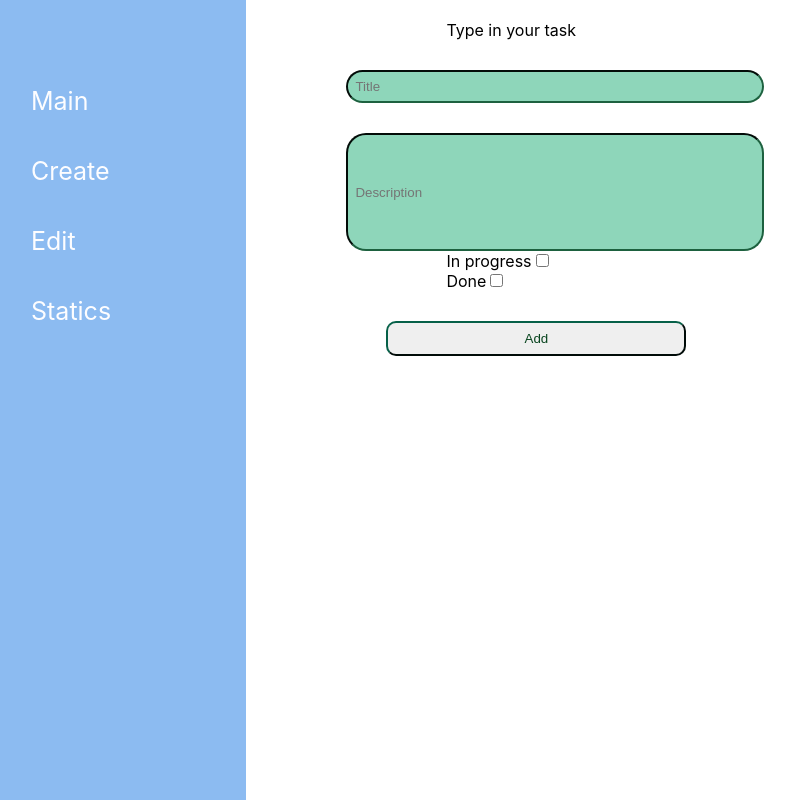
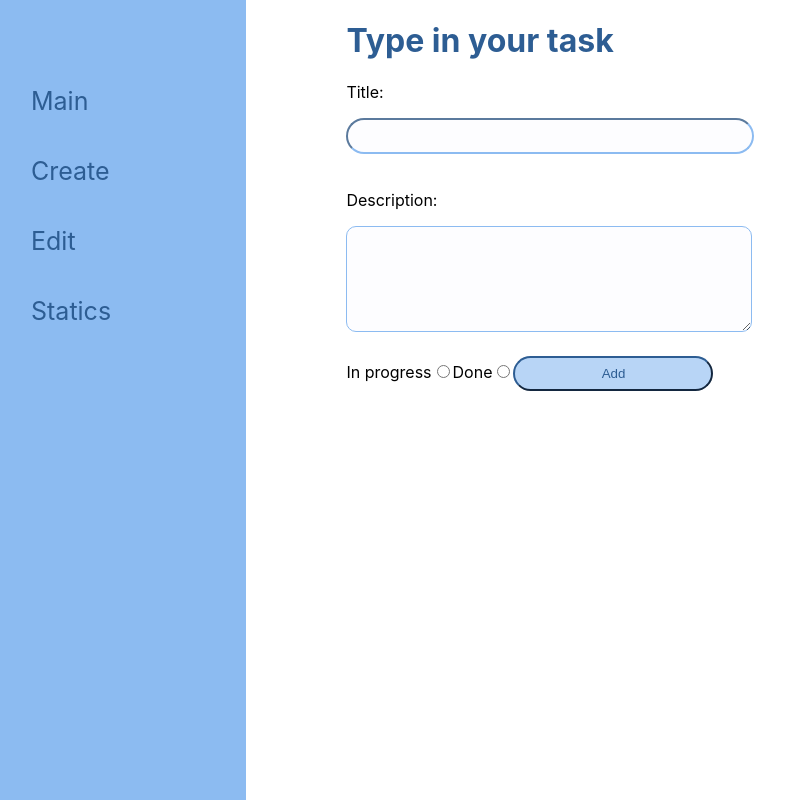
Before and after one commit to YanaKholod/TodoList, a React (Create React App) app: page /create in a window 1280 px wide. Shown: the top 800 px of the page, without its empty margins (49-844 px from the left). Built offline with nearby package versions, Linux system fonts and the light colour scheme; the HTML template or start-up script is replaced by a standard one.

Commit message:
upgraded of CreateTodo page  and added styles for this page

```diff
--- a/src/components/Styleall.module.css
+++ b/src/components/Styleall.module.css
@@ -11,7 +11,7 @@
 }
 .menu >li>a {
    text-decoration: none;
-   color: rgb(253, 253, 255);
+   color: rgb(45, 93, 147);
    font-size: 25px;
 }
 .wrapper{
--- a/src/pages/CreateTodo.jsx
+++ b/src/pages/CreateTodo.jsx
@@ -1,62 +1,80 @@
 import React from "react";
 import { useForm } from "react-hook-form";
-import { useState } from "react";
 import styles from "./pagesstyles.module.css";
-{
+
 /* <div className={s.error}>
             {errors?.field && <p>{errors?.field?.message}</p>}
           </div>  */
-}
+// we can set mode all but it slows down performance
+
 const CreateTodo = () => {
   const {
     register,
     handleSubmit,
-    formState: { errors },
+    formState: { errors, isValid },
     reset,
-  } = useForm();
+  } = useForm({
+    mode: "onBlur",
+  });
   const onSubmit = (data) => {
-    console.log(JSON.stringify(data));
+    console.log(data);
     reset();
   };
   return (
     <div className={styles.wrapChbox}>
+      <h1>Type in your task</h1>
       <form onSubmit={handleSubmit(onSubmit)}>
-        <div>
-          <label>Type in your task</label>
-          <div>
+        <label>
+          <p>Title:</p>
           <input
-              {...register("Title", { required: "Error!" })}
-              placeholder="Title"
+            {...register("title", {
+              required: "Required field!",
+              minLength: {
+                value: 5,
+                message: "Enter the title",
+              },
+            })}
             className={styles.inputText}
           ></input>
+        </label>
+        <div className={styles.error}>
+          {errors?.title && <p>{errors?.title?.message}</p>}
         </div>
-          <div>
+        <label>
+          <p> Description:</p>
+          <textarea
+            {...register("description", {
+              required: "Required field!",
+              minLength: {
+                value: 10,
+                message: "Enter the description",
+              },
+            })}
+            className={styles.inputTextDescr}
+          ></textarea>
+        </label>
+        <div className={styles.error}>
+          {errors?.description && <p>{errors?.description?.message}</p>}
+        </div>
+        <label>
+          In progress
           <input
-              {...register("Description1", { required: "Error!" })}
-              placeholder="Description"
-              className={styles.inputTextDescr}
+            value="false"
+            type="radio"
+            {...register("isCompleted", { required: true })}
           ></input>
-          </div>
-          <div className={styles.checkInProgress}>
-            <label>In progress</label>
+        </label>
+        <label>
+          Done
           <input
-              type="checkbox"
-              {...register("In progress", { required: "Error!" })}
+            value="true"
+            type="radio"
+            {...register("isCompleted", { required: true })}
           ></input>
-          </div>
-          <div className={styles.checkDone}>
-            <label>Done</label>
-            <input
-              type="checkbox"
-              {...register("Done", { required: "Error!" })}
-            ></input>
-          </div>
-        </div>
-        <div>
-          <button className={styles.submBut} type="submit">
+        </label>
+        <button className={styles.submBut} type="submit" disabled={!isValid}>
           Add
         </button>
-        </div>
       </form>
     </div>
   );
--- a/src/pages/pagesstyles.module.css
+++ b/src/pages/pagesstyles.module.css
@@ -1,38 +1,34 @@
 
 .wrapChbox{
    margin-left: 100px;
-   padding-top: 20px;
 }
-label{
-   margin-left: 100px;
+.wrapChbox >h1{
+   color: rgb(45, 93, 147);
 }
-
 .submBut{
-   color: rgb(9, 69, 31);
-   width: 300px;
-   margin-top: 30px;
-   margin-left: 40px;
+   background-color: rgba(140, 187, 241, 0.612);
+   color: rgb(45, 93, 147);
+   width: 200px;
    padding: 8px;
-   border-radius: 10px;
-   border-color: rgb(6, 96, 72);
+   border-radius: 20px;
+   border-color:  rgb(45, 93, 147);
 }
 
 .inputText{
-   padding: 5px 20px;
-   background-color: rgba(105, 201, 164, 0.753);
-   border-color: rgb(29, 97, 63);
-   margin-top: 30px;
+   background-color: rgb(253,253,255);
+   border-color: rgb(140,187,241);
    width: 400px;
    border-radius: 20px;
-   padding: 7px;
+   height: 30px;
 }
 .inputTextDescr{
-   padding: 5px 20px;
-   background-color: rgba(105, 201, 164, 0.753);
-   border-color: rgb(29, 97, 63);
-   margin-top: 30px;
+   background-color: rgb(253,253,255);
+   border-color: rgb(140,187,241);
    width: 400px;
    height: 100px;
-   border-radius: 20px;
-   padding: 7px;
+   border-radius: 10px;
 }
+.error{
+   height: 20px;
+   color: rgb(233, 105, 157);
+}
```
Lines whose indentation alone changed are shown as unchanged.
